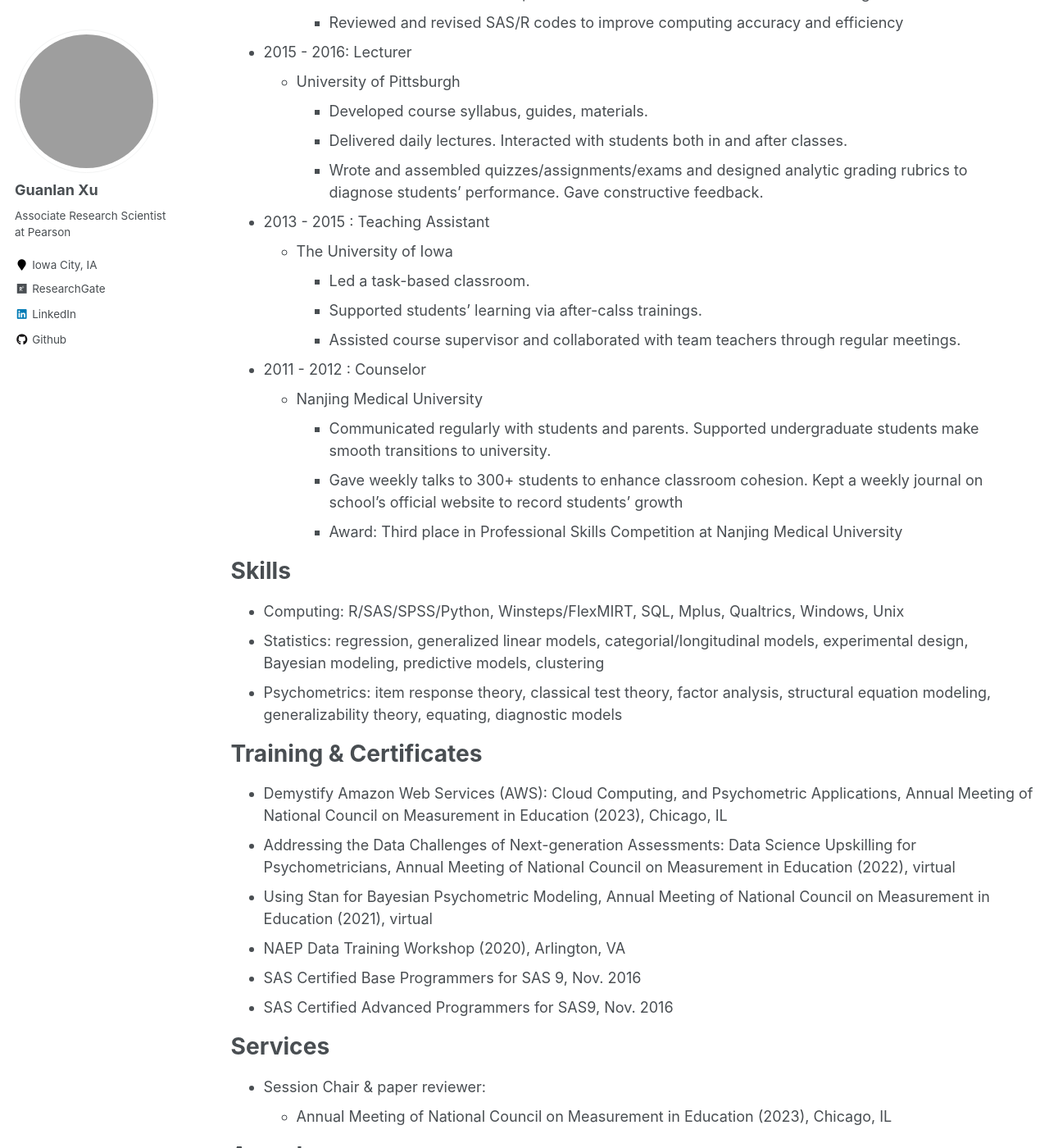
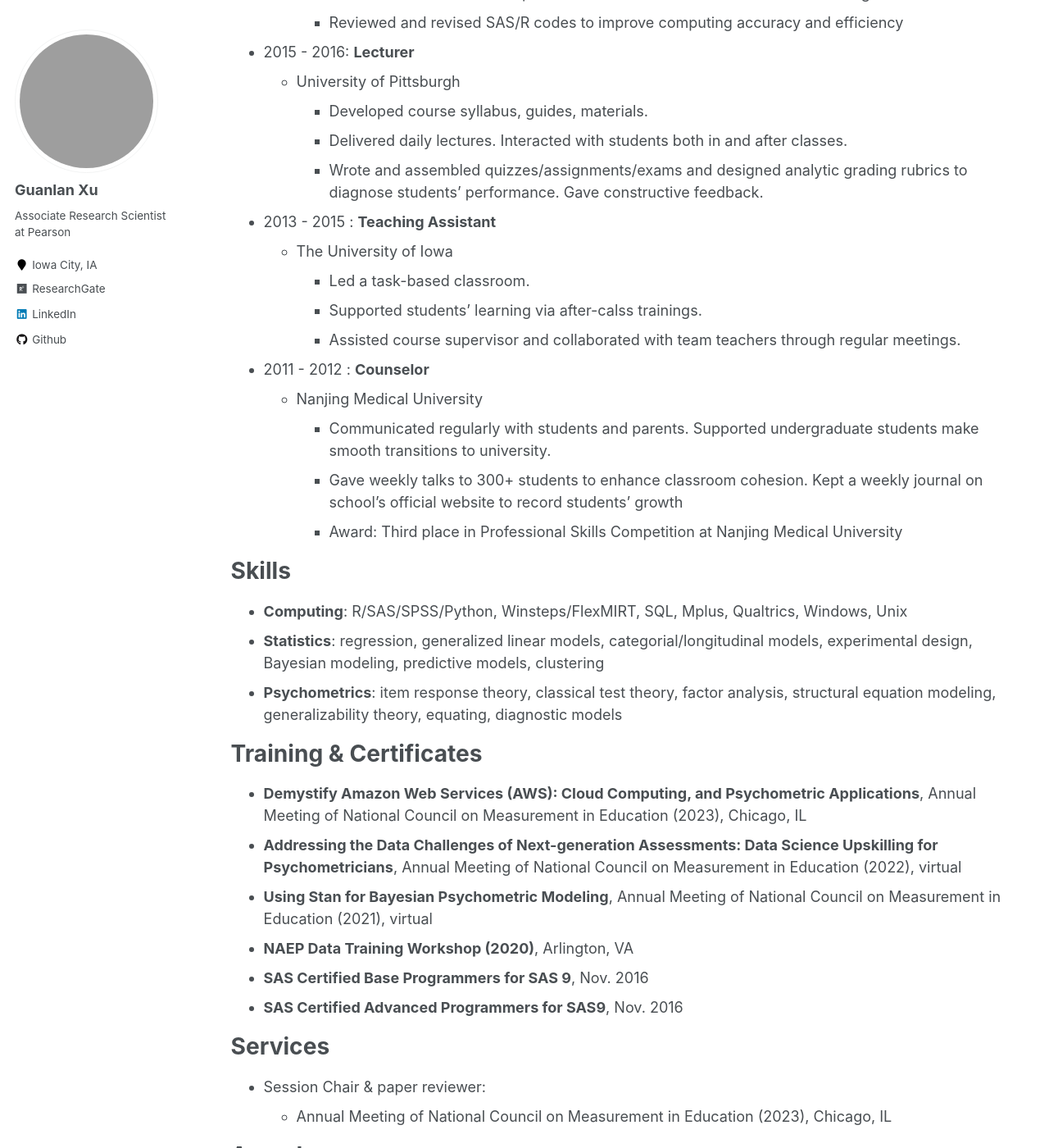
Before and after one commit to guanlanxu/guanlanxu.github.io, a Jekyll site: the page built from _pages/cv.md, in a window 1280 px wide and 1400 px high, scrolled down 1258 px. Shown: the whole window at 82% size. Built offline with Jekyll 4.4.1, drawn with Linux system fonts in a browser that asks for light colours; some of the changed text lies outside the part shown; grey boxes are pictures that could not be loaded.

Commit message:
Update cv.md

```diff
--- a/_pages/cv.md
+++ b/_pages/cv.md
@@ -19,53 +19,53 @@ Education
 
 Work & Research Experience
 ======
-* 2021 - present : Associate Research Scientist
+* 2021 - present : **Associate Research Scientist**
   * Pearson
 
-* 2021 - 2021 : Data Science Intern
+* 2021 - 2021 : **Data Science Intern**
   * Corgee
     * Conducted data queries and data cleaning.
     * Compute important indices/statistics for visualization.
     * Investigated sandbox opportuities and regulations to support company growth.
 
 
-* 2018 - 2021 : Research Assistant
+* 2018 - 2021 : **Research Assistant**
   * The University of Iowa
     * Collected, cleaned, and analyzed various types of datasets.
     * Conducted psychometric research using R, SAS, SPSS, Mplus, FlexMIRT, and GENOVA.
 
 
-* 2019 - 2020 : Preceptorship
+* 2019 - 2020 : **Preceptorship**
   * ACTNext
     * Developed an innovative item response model through extensive derivations and implemented it in R via optimization algorithms.
     * Evaluated model performance on both simulated and large-scale operational data.
 
-* June 2020 - July 2020 : Psychometric Intern
+* June 2020 - July 2020 : **Psychometric Intern**
   * Alpine Testing Solutions
     * Validated a newly developed statistical software.
     * Investigated literatures on cheating detection.
     * Presented findings and recommendations to the psychometric team.
 
-* 2017 - 2018: Statistics Tutor
+* 2017 - 2018: **Statistics Tutor**
   * The University of Iowa
     * Articulated statistical concepts and cleared confusions and misunderstandings for 10+ clients
     * Reviewed and revised SAS/R codes to improve computing accuracy and efficiency
 
 
-* 2015 - 2016: Lecturer
+* 2015 - 2016: **Lecturer**
   * University of Pittsburgh
     * Developed course syllabus, guides, materials.
     * Delivered daily lectures. Interacted with students both in and after classes.
     * Wrote and assembled quizzes/assignments/exams and designed analytic grading rubrics to diagnose students’ performance. Gave constructive feedback.
 
-* 2013 - 2015 : Teaching Assistant
+* 2013 - 2015 : **Teaching Assistant**
   * The University of Iowa
     * Led a task-based classroom.
     * Supported students' learning via after-calss trainings.
     * Assisted course supervisor and collaborated with team teachers through regular meetings.
 
 
-* 2011 - 2012 : Counselor
+* 2011 - 2012 : **Counselor**
   * Nanjing Medical University
     * Communicated regularly with students and parents. Supported undergraduate students make smooth transitions to university.
     * Gave weekly talks to 300+ students to enhance classroom cohesion. Kept a weekly journal on school's official website to record students' growth
@@ -73,18 +73,18 @@ Work & Research Experience
 
 Skills
 ======
-* Computing: R/SAS/SPSS/Python, Winsteps/FlexMIRT, SQL, Mplus, Qualtrics, Windows, Unix
-* Statistics: regression, generalized linear models, categorial/longitudinal models, experimental design, Bayesian modeling, predictive models, clustering
-* Psychometrics: item response theory, classical test theory, factor analysis, structural equation modeling, generalizability theory, equating, diagnostic models
+* **Computing**: R/SAS/SPSS/Python, Winsteps/FlexMIRT, SQL, Mplus, Qualtrics, Windows, Unix
+* **Statistics**: regression, generalized linear models, categorial/longitudinal models, experimental design, Bayesian modeling, predictive models, clustering
+* **Psychometrics**: item response theory, classical test theory, factor analysis, structural equation modeling, generalizability theory, equating, diagnostic models
 
 Training & Certificates
 ======
-* Demystify Amazon Web Services (AWS): Cloud Computing, and Psychometric Applications, Annual Meeting of National Council on Measurement in Education (2023), Chicago, IL
-* Addressing the Data Challenges of Next-generation Assessments: Data Science Upskilling for Psychometricians, Annual Meeting of National Council on Measurement in Education (2022), virtual
-* Using Stan for Bayesian Psychometric Modeling, Annual Meeting of National Council on Measurement in Education (2021), virtual
-* NAEP Data Training Workshop (2020), Arlington, VA
-* SAS Certified Base Programmers for SAS 9, Nov. 2016
-* SAS Certified Advanced Programmers for SAS9, Nov. 2016
+* **Demystify Amazon Web Services (AWS): Cloud Computing, and Psychometric Applications**, Annual Meeting of National Council on Measurement in Education (2023), Chicago, IL
+* **Addressing the Data Challenges of Next-generation Assessments: Data Science Upskilling for Psychometricians**, Annual Meeting of National Council on Measurement in Education (2022), virtual
+* **Using Stan for Bayesian Psychometric Modeling**, Annual Meeting of National Council on Measurement in Education (2021), virtual
+* **NAEP Data Training Workshop (2020)**, Arlington, VA
+* **SAS Certified Base Programmers for SAS 9**, Nov. 2016
+* **SAS Certified Advanced Programmers for SAS9**, Nov. 2016
 
 
 Services
```
